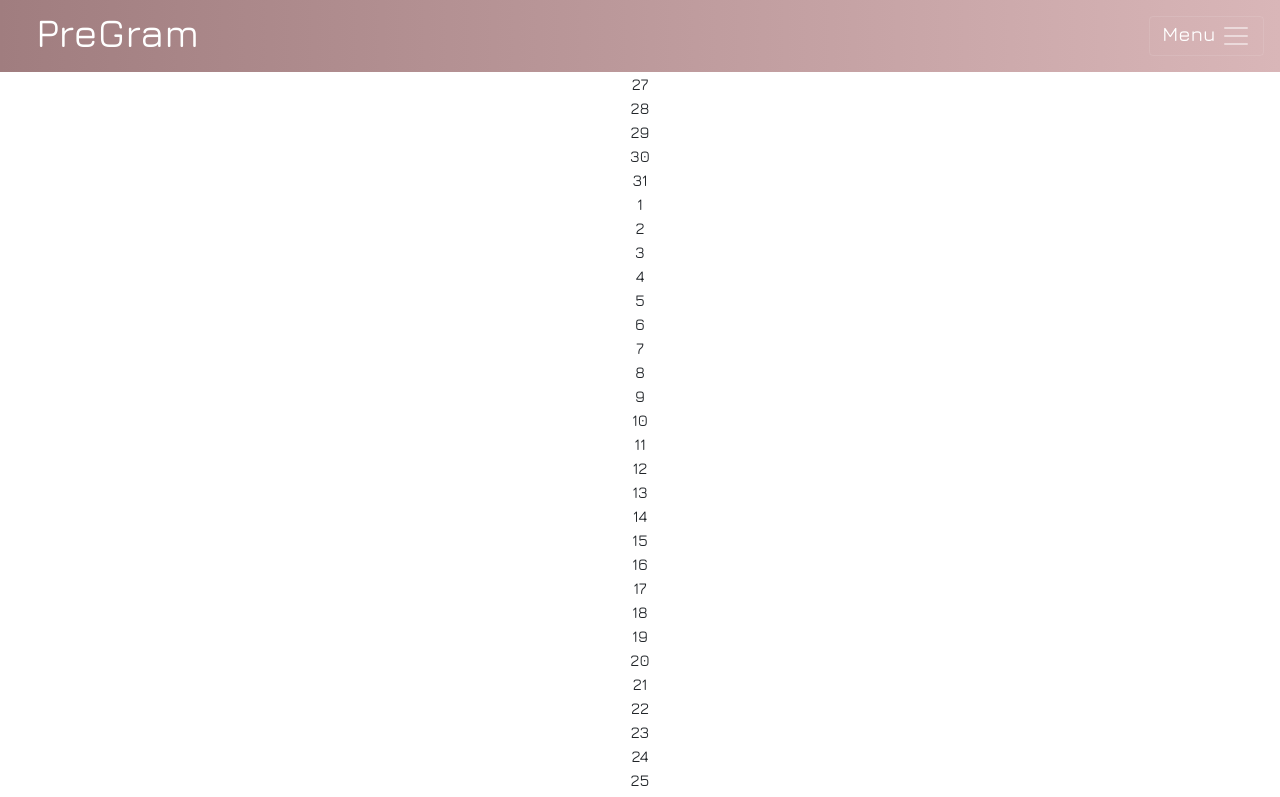
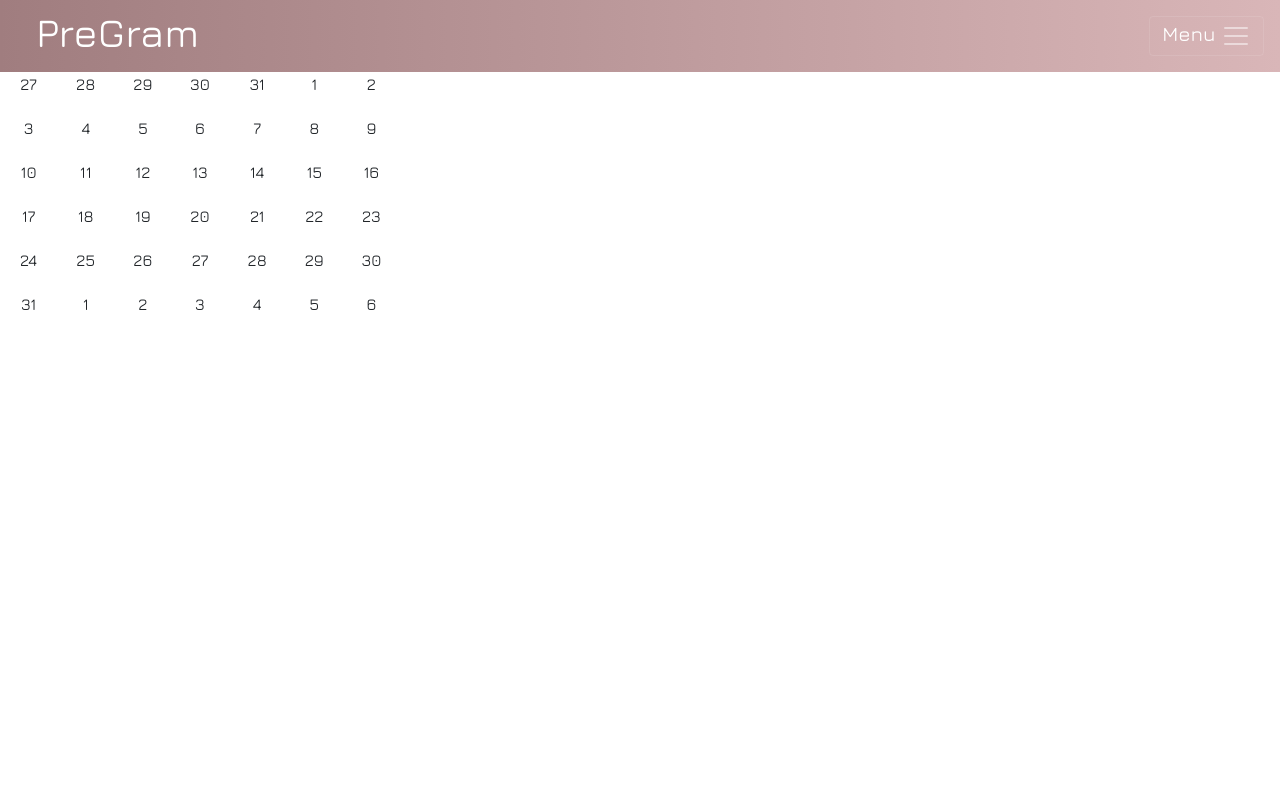
Before and after one commit to anette87/pre_gram, a React (Create React App) app: page /calendar in a window 1280 px wide. Shown: the top 797 px of the page. Built offline with nearby package versions, Linux system fonts and the light colour scheme.

Commit message:
Calendar CSS

```diff
--- a/src/App.css
+++ b/src/App.css
@@ -245,3 +245,95 @@
 /*
 Dark Gray: rgb(57,55,60)
 Light Gray: rgb(168,167,160) */
+
+/* CALENDAR */
+
+.calendar {
+  box-sizing: border-box;
+  font-size: 1rem;
+  max-width: 400px;
+}
+
+.calendar .header {
+  background-color: lightblue;
+  text-align: center;
+  min-height: 2rem;
+  line-height: 2rem;
+  color: black;
+  font-weight: 700;
+  display: flex;
+}
+
+.calendar .day-names {
+  display: flex;
+  flex-wrap: wrap;
+  max-width: 1000px;
+  margin: 0 auto;
+  align-items: center;
+}
+
+.calendar .body {
+  border: 1px solid lightblue;
+}
+
+.calendar .header .previous {
+  flex: 1;
+  text-align: left;
+  margin-left: 1rem;
+}
+
+.calendar .header .next {
+  flex: 1;
+  text-align: right;
+  margin-right: 1rem;
+}
+
+.calendar .week {
+  background-color: white;
+  width: calc(100% / 7);
+  height: 44px;
+  line-height: 44px;
+  text-align: center;
+  text-transform: uppercase;
+  color: black;
+  font-weight: 400;
+}
+.calendar .week div {
+  width: 100%;
+}
+
+.calendar .day {
+  position: relative;
+  width: calc(100% / 7);
+  height: 44px;
+  display: inline-block;
+  background-color: white;
+  padding: 0;
+  margin: 0;
+  box-sizing: border-box;
+  z-index: 1;
+  text-align: center;
+}
+
+.calendar .day div {
+  width: 54px;
+  height: 44px;
+  position: relative;
+  color: black;
+  z-index: 100;
+  line-height: 44px;
+}
+
+.calendar .day div.before {
+  color: grey;
+}
+
+.calendar .day div.selected {
+  background-color: red;
+  color: white;
+  font-weight: bold;
+}
+
+.calendar .day div.today {
+  background-color: grey;
+}
--- a/src/containers/Calendar.js
+++ b/src/containers/Calendar.js
@@ -21,7 +21,7 @@ export default function Calendar() {
                {calendar.map((week) => (
                    <div>
                        {week.map((day) => (
-                           <div>{day.format("D").toString()}</div>
+                           <div className="day">{day.format("D").toString()}</div>
                         ))}
                     </div>
                 ))}
```
Also changed, not shown: src/index.css (line endings or trailing spaces).
